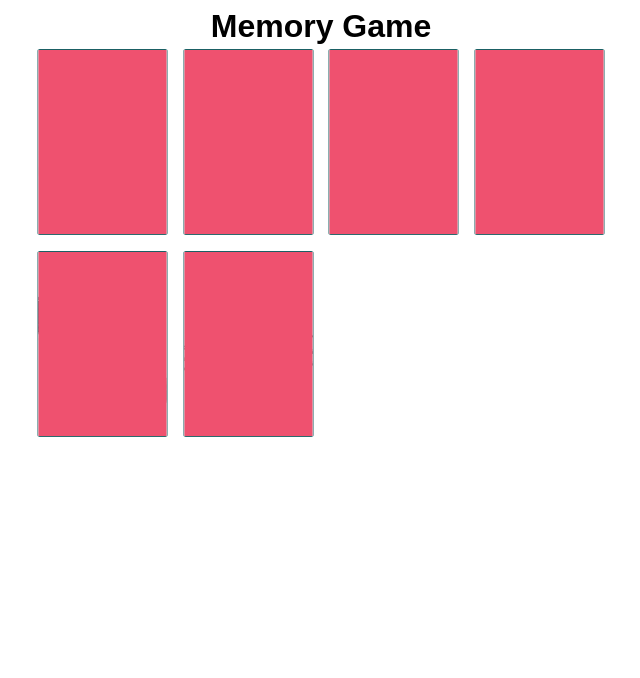
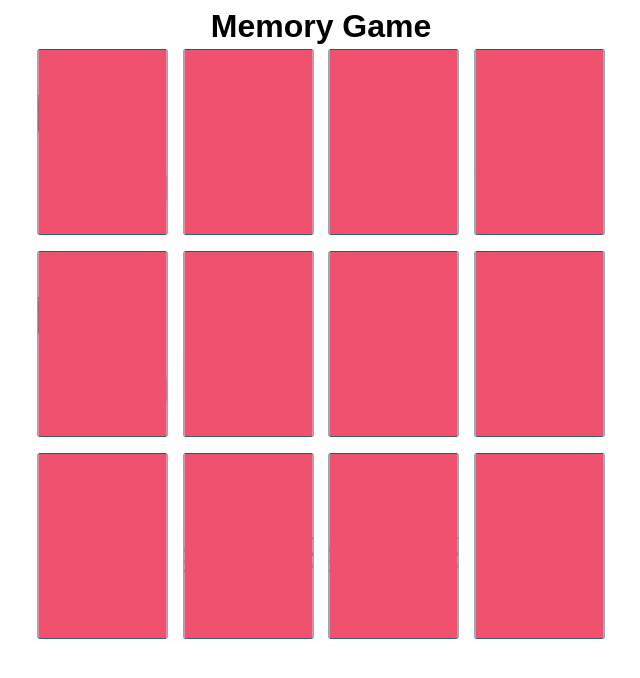
Before and after one commit to zeldabakhos/memory-card-react, a React (Vite) app: page / in a window 1280 px wide. Shown: the top 678 px of the page, without its empty margins (319-959 px from the left). Built offline with nearby package versions, Linux system fonts and the light colour scheme; a web font is replaced by a local one.

Commit message:
Shuffle Cards

```diff
--- a/src/App.tsx
+++ b/src/App.tsx
@@ -4,8 +4,6 @@ import cards from "./data/cards.json"
 import type { TCardList, TCard } from "./types/card.types"
 
 const App = () => {
-  	const [gameCards, setGameCards] = useState<TCardList>(cards)
-	console.log(gameCards);
 
 	const handleCardClick = (clickedCard: TCard) => {
 		// Flip the card
@@ -15,6 +13,24 @@ const App = () => {
 			)
 		)
 	}
+
+	// Create pairs of cards
+	const createGameCards = (): TCardList => {
+		const pairs = cards.flatMap((card) => [
+			{ ...card, id: card.id },
+			{ ...card, id: card.id + 100 },
+		])
+		return pairs
+	}
+	const shuffleCards = (cards: TCardList): TCardList => {
+    	return cards.sort(() => Math.random() - 0.5)
+  	}
+
+	const [gameCards, setGameCards] = useState<TCardList>(
+		shuffleCards(createGameCards())
+	)
+	console.log(gameCards);
+
 	return (
 		<div className="main_section">
 		<h1>Memory Game</h1>
```
